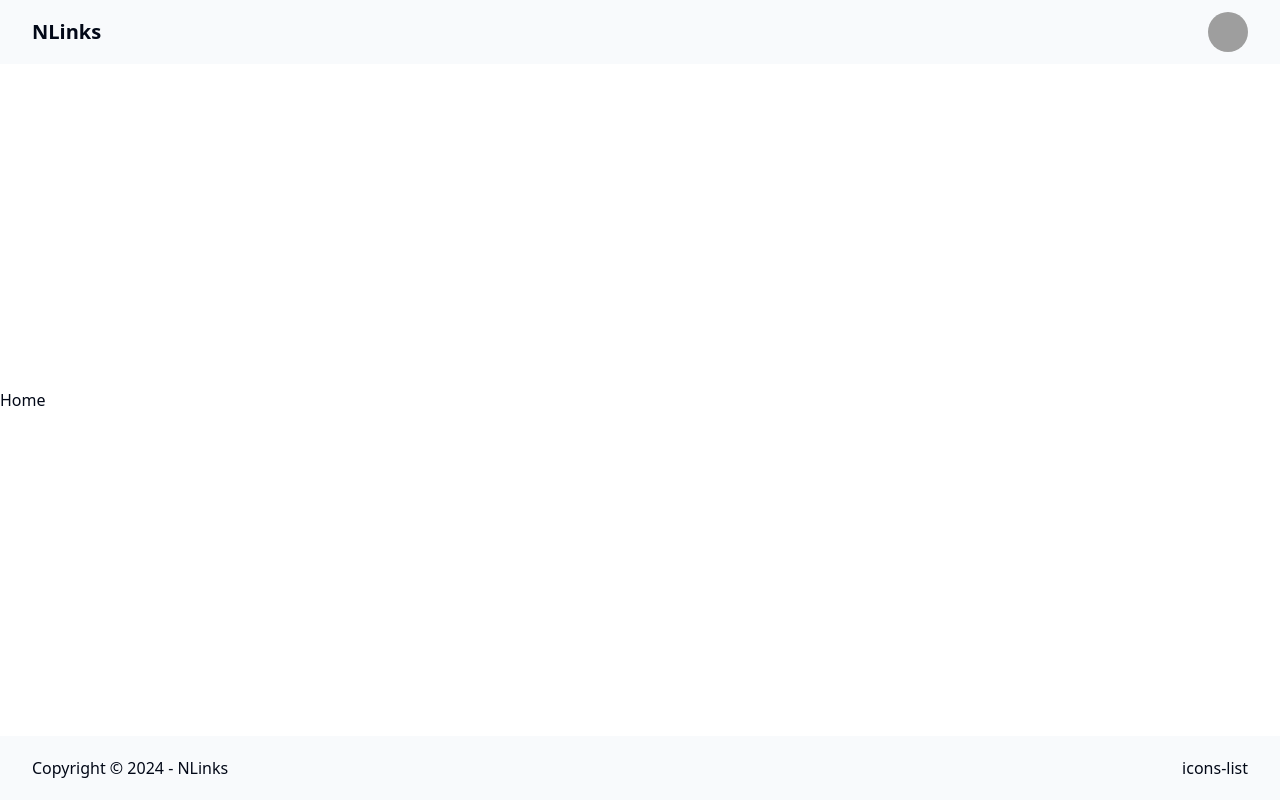
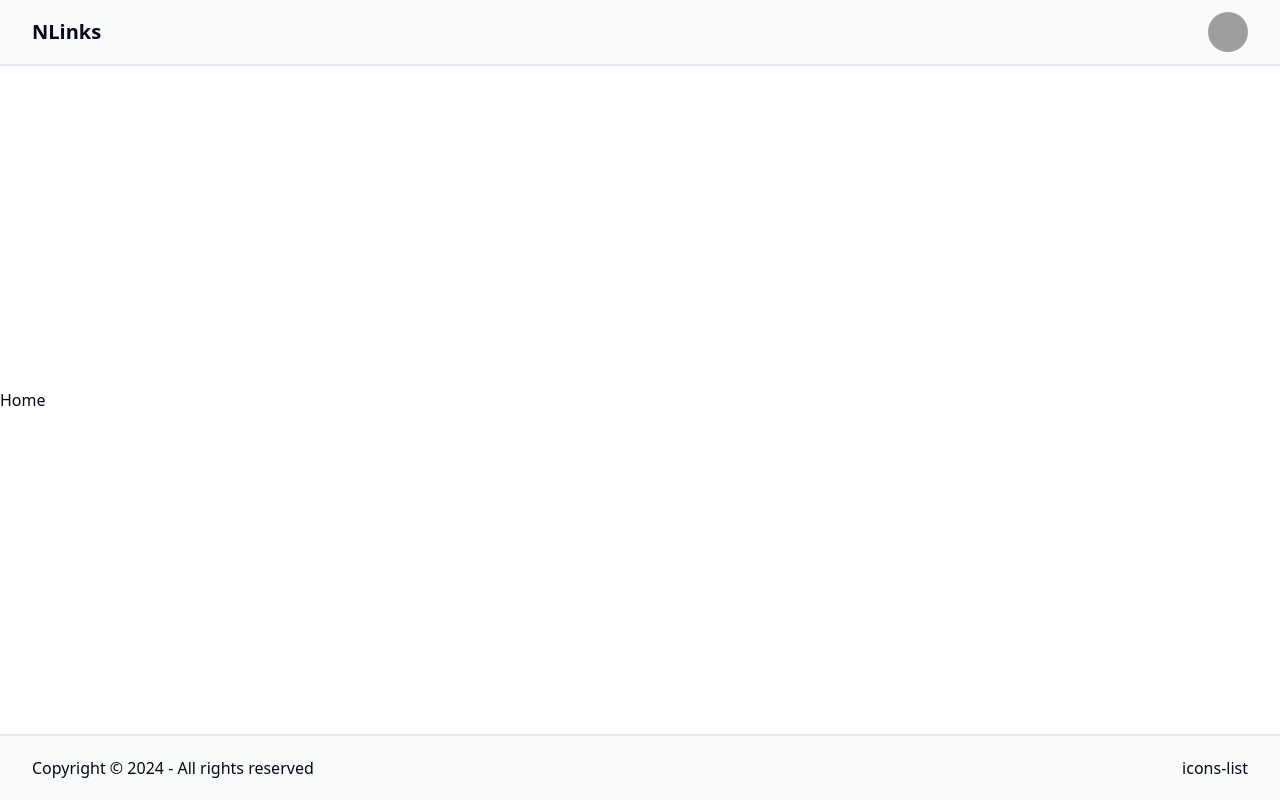
Before and after one commit to fm-anderson/links, a React (Vite) app: page / in a window 1280 px wide. Built offline with nearby package versions, Linux system fonts and the light colour scheme; grey boxes are pictures that could not be loaded.

Commit message:
fix: authentication forms centralized

```diff
--- a/src/components/Footer.jsx
+++ b/src/components/Footer.jsx
@@ -1,10 +1,12 @@
 function Footer() {
   return (
-    <footer className="bg-primary-foreground">
+    <footer className="border-t-2 bg-primary-foreground">
       <div className="mx-auto max-w-7xl px-2 sm:px-6 lg:px-8">
         <div className="relative flex h-16 items-center justify-between">
           <div>
-            <h1>Copyright © {new Date().getFullYear()} - NLinks</h1>
+            <h1>
+              Copyright © {new Date().getFullYear()} - All rights reserved
+            </h1>
           </div>
           <div className="flex gap-2">icons-list</div>
         </div>
--- a/src/components/Navbar.jsx
+++ b/src/components/Navbar.jsx
@@ -3,7 +3,7 @@ import ProfileMenu from "./ProfileMenu";
 
 function Navbar() {
   return (
-    <nav className="bg-primary-foreground">
+    <nav className="border-b-2 bg-primary-foreground">
       <div className="mx-auto max-w-7xl px-2 sm:px-6 lg:px-8">
         <div className="relative flex h-16 items-center justify-between">
           <div>
--- a/src/components/LoginForm.jsx
+++ b/src/components/SigninForm.jsx
@@ -10,11 +10,11 @@ import {
 } from "@/components/ui/card";
 import { Input } from "@/components/ui/input";
 
-export function LoginForm({ setIsLogin }) {
+export function SigninForm({ setIsLogin }) {
   return (
     <Card className="md:w-2/3">
       <CardHeader className={"text-center"}>
-        <CardTitle>Login with your account</CardTitle>
+        <CardTitle>Sign In</CardTitle>
         <CardDescription>Enter your information below to login</CardDescription>
       </CardHeader>
       <CardContent>
--- a/src/components/SignupForm.jsx
+++ b/src/components/SignupForm.jsx
@@ -14,7 +14,7 @@ export function SignupForm({ setIsLogin }) {
   return (
     <Card className="md:w-2/3">
       <CardHeader className={"text-center"}>
-        <CardTitle>Create an account</CardTitle>
+        <CardTitle>Sign</CardTitle>
         <CardDescription>
           Enter your information below to create your account
         </CardDescription>
@@ -26,7 +26,7 @@ export function SignupForm({ setIsLogin }) {
               <Input id="email" placeholder="name@example.com" />
               <Input id="username" placeholder="username" />
               <Input id="password" placeholder="*********" />
-              <Button className="w-full">Sign In With Email</Button>
+              <Button className="w-full">Sign Up With Email</Button>
             </div>
           </div>
         </form>
--- a/src/routes/Authentication.jsx
+++ b/src/routes/Authentication.jsx
@@ -1,25 +1,15 @@
 import { useState } from "react";
-import { LoginForm } from "@/components/LoginForm";
+import { SigninForm } from "@/components/SigninForm";
 import { SignupForm } from "@/components/SignupForm";
-import { Link } from "lucide-react";
 
 function Authentication() {
   const [isLogin, setIsLogin] = useState(true);
 
   return (
-    <div className="flex h-full flex-col-reverse md:flex-row">
-      <section className="hidden w-1/2 flex-col justify-between bg-primary p-10 text-primary-foreground md:flex">
-        <div className="flex items-center gap-2">
-          <Link size={19} />
-          <h1 className="text-xl tracking-wide">NLinks</h1>
-        </div>
-        <div className="text-primary-foreground">
-          <h1 className="tracking-wide">The Only Link Organizer You Need</h1>
-        </div>
-      </section>
+    <div className="flex h-full justify-center bg-primary-foreground">
       <section className="my-auto flex justify-center md:w-1/2">
         {isLogin ? (
-          <LoginForm setIsLogin={setIsLogin} />
+          <SigninForm setIsLogin={setIsLogin} />
         ) : (
           <SignupForm setIsLogin={setIsLogin} />
         )}
```
